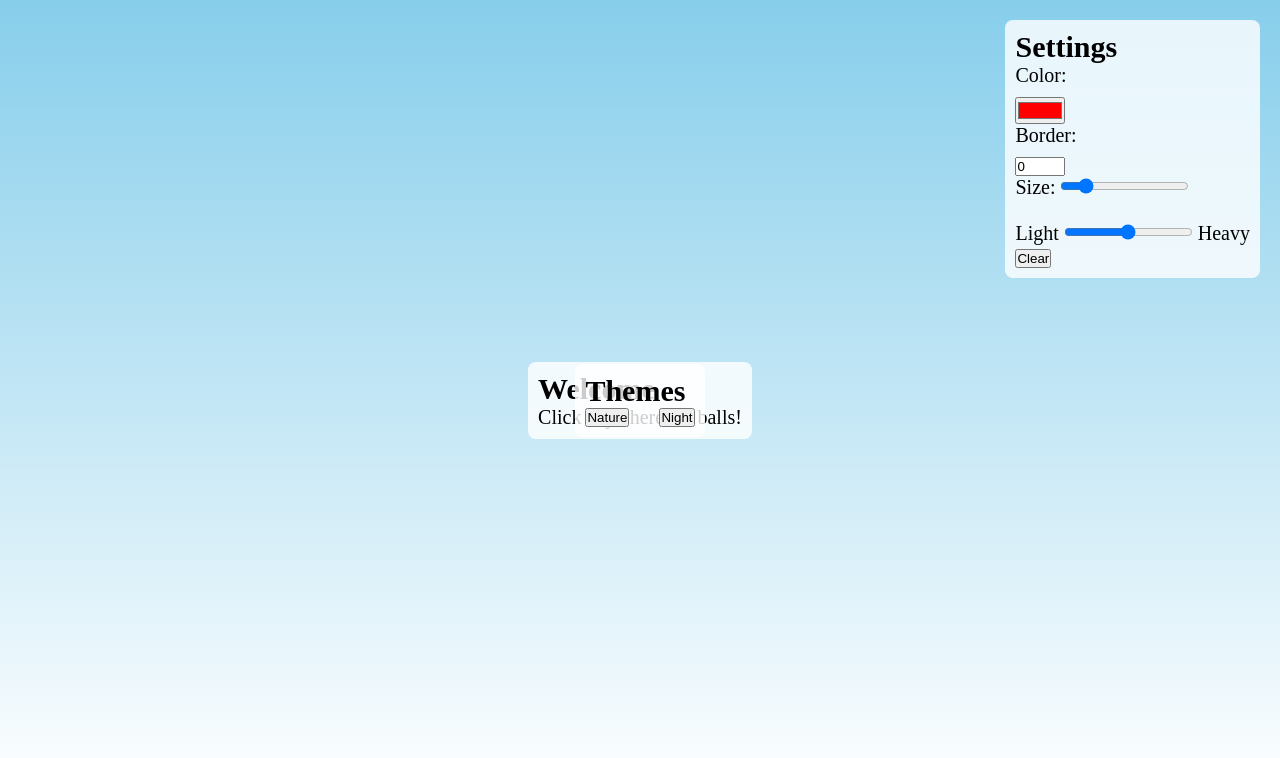
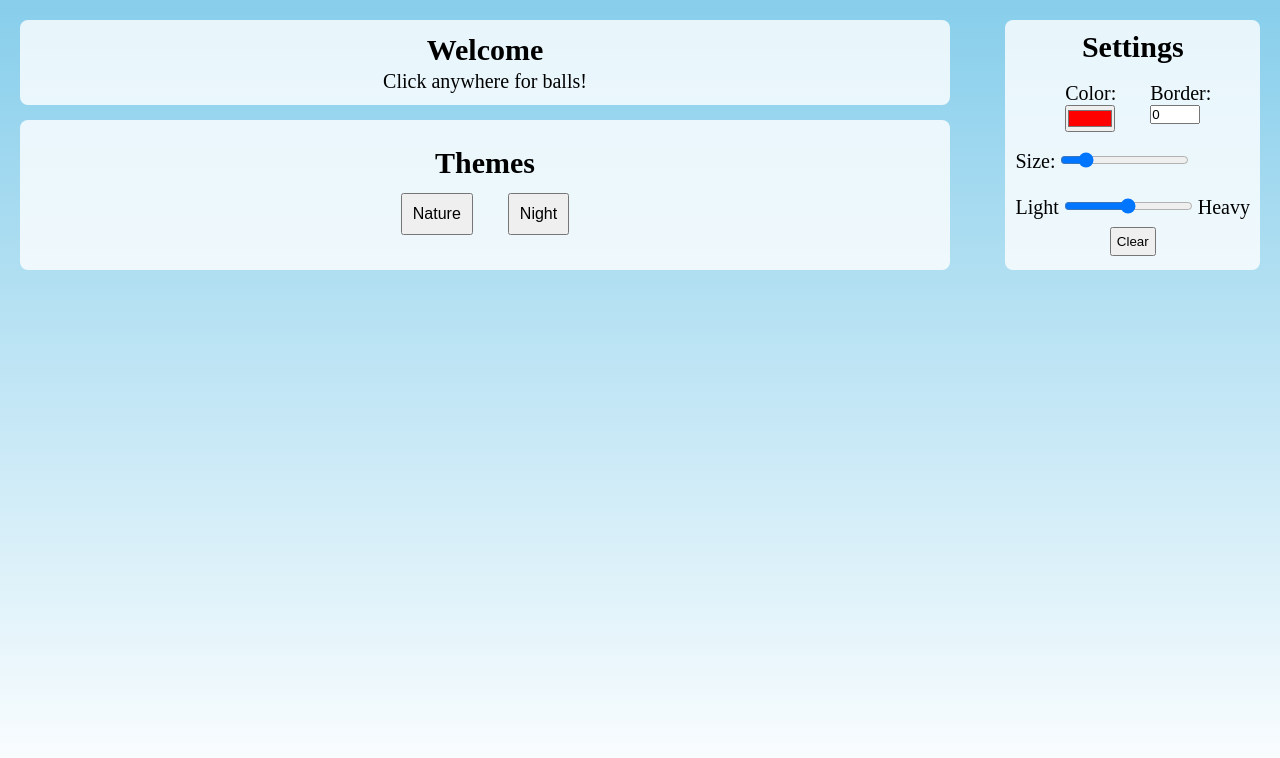
Before and after one commit to lusinmkrtchyan/BouncingBallz, a plain HTML site: page index.html in a window 1280 px wide. Drawn offline with Linux system fonts and the light colour scheme.

Commit message:
Update style.css

```diff
--- a/style.css
+++ b/style.css
@@ -1,24 +1,35 @@
 *,
 *::before,
-*::after{
+*::after {
     box-sizing: border-box;
 }
+
 * {
     margin: 0;
     padding: 0;
 }
-body{
-    margin: 0;
+
+body {
     overflow: hidden;
     display: flex;
     justify-content: center;
     align-items: center;
     flex-direction: column;
     height: 100vh;
+    background-color: #f0f0f0;
 }
+
 #canvas {
     display: block;
 }
+
+#clear {
+    display: flex;
+    align-items:center;
+    margin: 5px;
+    padding:5px;
+}
+
 .container {
     position: fixed;
     margin: 10px;
@@ -26,44 +37,70 @@ body{
     font-size: 20px;
     padding: 10px;
     border-radius: 8px;
+    gap: 3px;
 }
-.container-intro {
+
+.container-welcome {
+    display: flex;
+    justify-content: center;
+    flex-direction: column;
+    align-items: center;
     top: 10px;
     left: 10px;
     right: 40vh;
+    height: 85px;
 }
+
+.container-themes {
+    display: flex;
+    justify-content: center;
+    flex-direction: column;
+    align-items: center;
+    top: 110px;
+    left: 10px;
+    right: 40vh;
+    height: 150px;
+}
+
 .container-settings {
+    display: flex;
+    justify-content: center;
+    flex-direction: column;
+    align-items: center;
     top: 10px;
     right: 10px;
+    height: 250px;
 }
 
-.settings-text{
-
-    font-size: 30px;
-    color: rgb(60, 208, 228);
-    font-weight: bold;
-    margin-bottom: 15px;
-    text-align: center;
-}
 .el {
     display: flex;
     flex-direction: column;
-    gap: 10px;
     width: 50px;
 }
+
 .range {
     display: flex;
     justify-content: center;
 }
-.settings {
+
+.settings-elements {
     display: flex;
     justify-content: center;
-    gap: 30px;
-    position:relative;
+    gap: 35px;
+    position: relative;
+    margin:15px;
 }
+
 .themes {
     display: flex;
     justify-content: center;
-    gap: 30px;
-    position:relative;
+    gap: 35px;
+    margin: 10px;
+    position: relative;
 }
+
+.themes button {
+    padding: 10px;
+    font-size: 16px;
+    cursor: pointer;
+}
```
